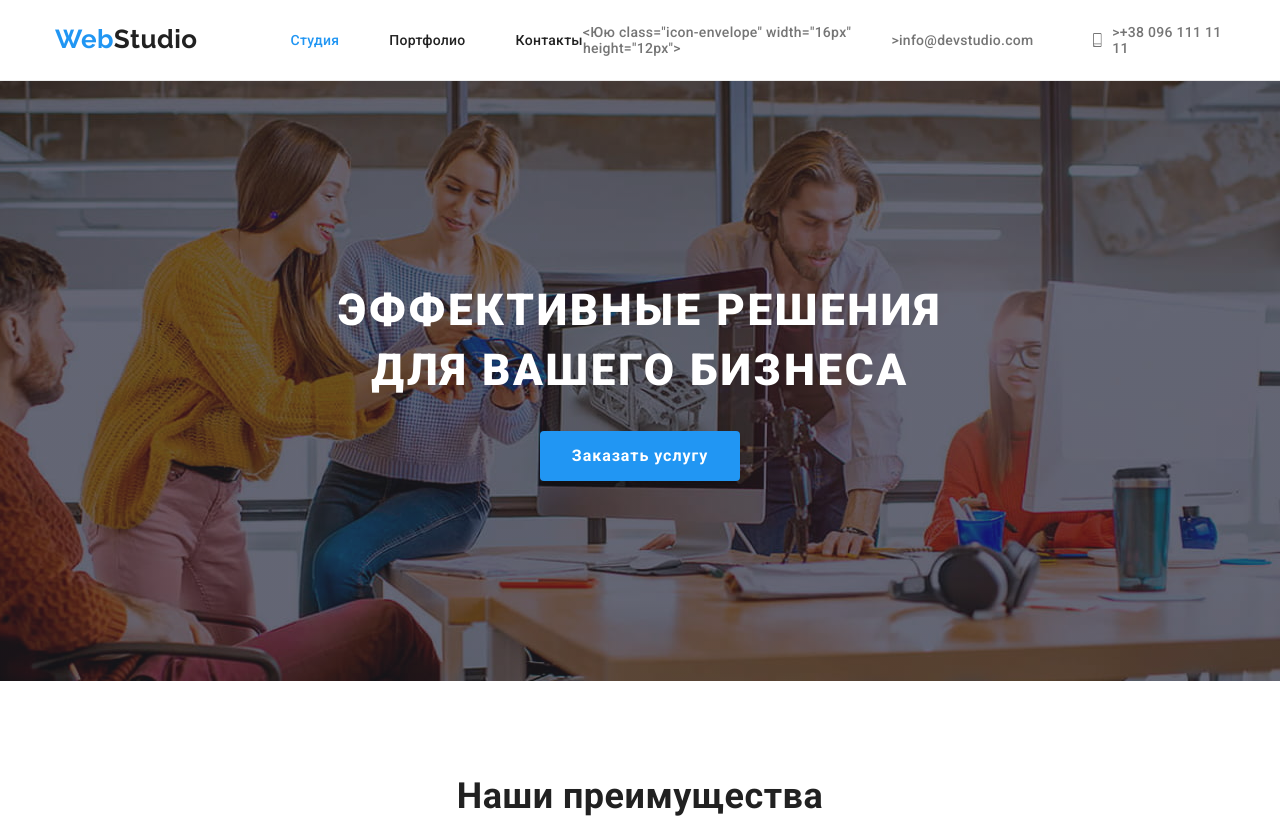
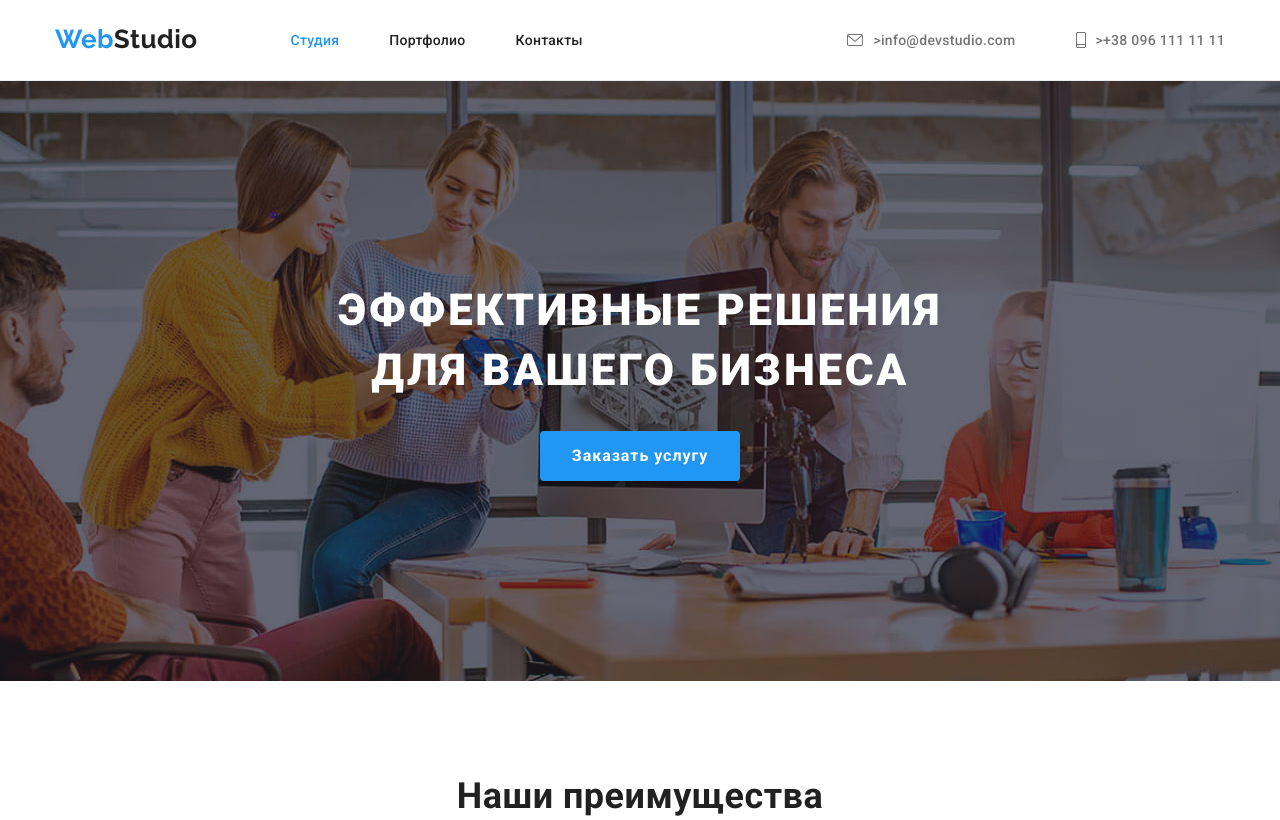
Before and after one commit to yana-shkvarovskaya/goit-markup-hw-04, a plain HTML site: page index.html in a window 1280 px wide. Shown: the top 820 px of the page. Drawn offline with nearby package versions, Linux system fonts and the light colour scheme.

Commit message:
исправляет ошибку в index.html

```diff
--- a/index.html
+++ b/index.html
@@ -38,7 +38,7 @@
         <ul class="auth-nav">
           <li class="item icon-envelope">
             <a href="mailto:info@devstudio.com" class="link">
-              <Юю class="icon-envelope" width="16px" height="12px">
+              <svg class="icon-envelope" width="16px" height="12px">
                 <use href="./images/icons.svg#icon-envelope"></use>
             </svg>
               >info@devstudio.com</a
```
